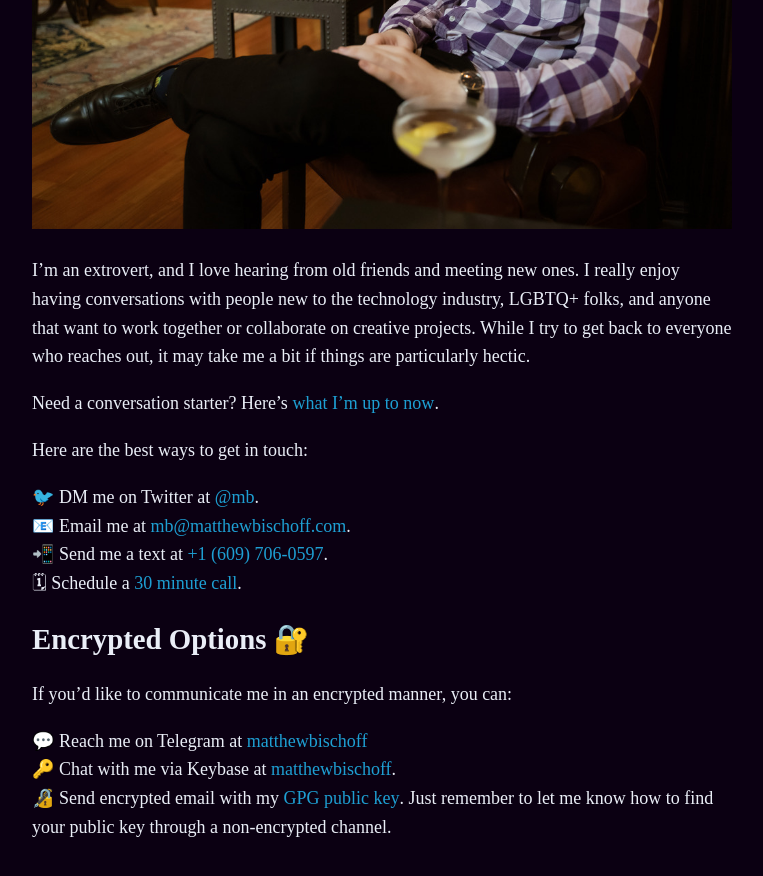
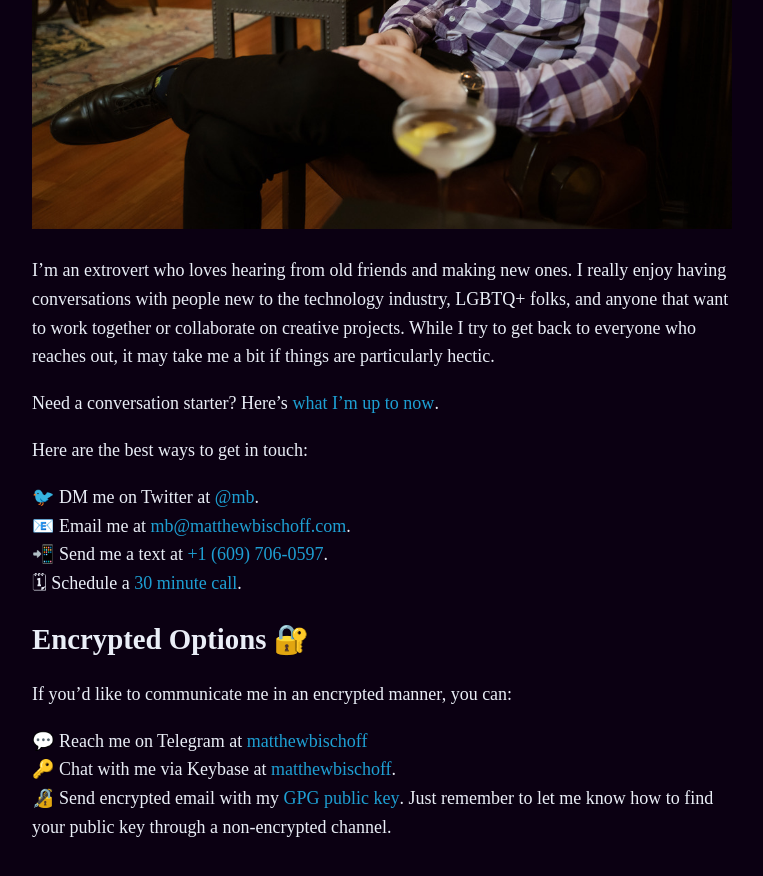
Before and after one commit to mbbischoff/website, a Jekyll site: the page built from contact.markdown, in a window 1280 px wide and 900 px high, scrolled down 950 px. Shown: the top 876 px of the window, without its empty margins (258-1021 px from the left). Built offline with Jekyll 4.4.1, drawn with Linux system fonts in a browser that asks for light colours; some web fonts are replaced; our own code applies the rules of GitHub Pages for plain Markdown files.

Commit message:
Updated Contact

```diff
--- a/contact.markdown
+++ b/contact.markdown
@@ -7,7 +7,7 @@
 
 ![Matt at the NoMad](/uploads/nomad.jpeg)
 
-I’m an extrovert, and I love hearing from old friends and meeting new ones. I really enjoy having conversations with people new to the technology industry, LGBTQ+ folks, and anyone that want to work together or collaborate on creative projects. While I try to get back to everyone who reaches out, it may take me a bit if things are particularly hectic.
+I’m an extrovert who loves hearing from old friends and making new ones. I really enjoy having conversations with people new to the technology industry, LGBTQ+ folks, and anyone that want to work together or collaborate on creative projects. While I try to get back to everyone who reaches out, it may take me a bit if things are particularly hectic.
 
 Need a conversation starter? Here’s [what I’m up to now](https://matthewbischoff.com/now/).
 
```
